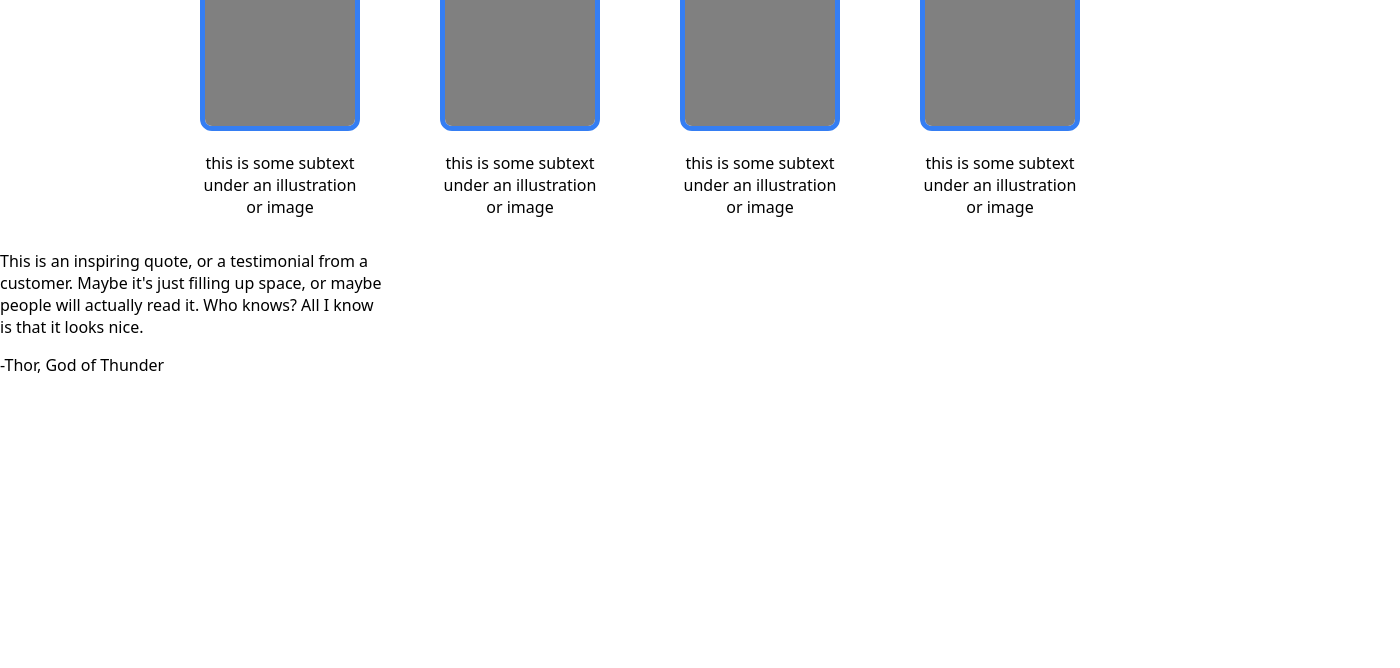
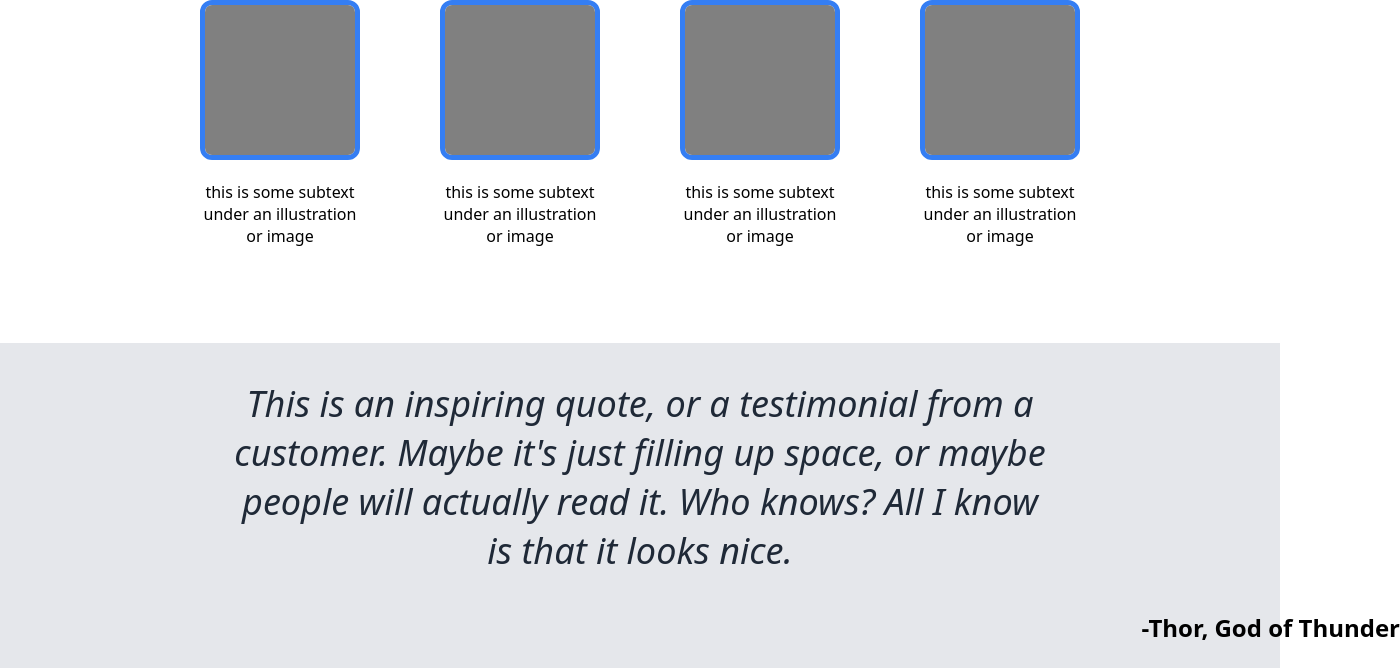
Before and after one commit to Bitzan/Project-Landing-Page, a plain HTML site: page index.html in a window 1280 px wide. Shown: the part 692-1360 px from the top of the page, 1400 px wide, since content can reach past the window. Before the commit the page ends 1084 px from the top, so only its background shows below. Drawn offline with Linux system fonts and the light colour scheme.

Commit message:
Styled main-content2 in css

```diff
--- a/index.html
+++ b/index.html
@@ -68,8 +68,8 @@
     </div>
 
     <div class="main-content2">
-        <p>This is an inspiring quote, or a testimonial from a<br> customer. Maybe it's just filling up space, or maybe<br> people will actually read it. Who knows? All I know<br> is that it looks nice.</p>
-        <p>-Thor, God of Thunder</p>
+        <p class="quote">This is an inspiring quote, or a testimonial from a<br> customer. Maybe it's just filling up space, or maybe<br> people will actually read it. Who knows? All I know<br> is that it looks nice.</p>
+        <div class="author"><p class="thor">-Thor, God of Thunder</p></div>
     </div>
 </body>
 
--- a/style.css
+++ b/style.css
@@ -1,8 +1,15 @@
 
+html {
+    margin: 0;
+    padding: 0;
+    height: 100%;
+}
 
 body {
     display: flex;
     flex-direction: column;
+    height: 100%;
+    width: 100%;
     padding: 0;
     margin: 0;
     height: fit-content;
@@ -92,7 +99,8 @@ body {
     border-radius: 12px;
 }
 
-.main-content {
+.main-content,
+.main-content2 {
     margin-left: 15%;
     margin-right: 15%;
 }
@@ -104,6 +112,7 @@ body {
     flex-direction: row;
     text-align: center;
     align-items: center;
+    margin-bottom: 80px;
 }
 
 .illustration-container h1 {
@@ -115,4 +124,26 @@ body {
 
 .information-header {
     text-align: center;
+    margin-top: 50px;
 }
+
+.main-content2 {
+    background-color: #E5E7EB;
+    width: 100%;
+    margin: 0;
+}
+
+.quote {
+    text-align: center;
+    font-size: 36px;
+    font-style: italic;
+    font-weight:light;
+    color: #1F2937;
+}
+
+.author {
+    font-size: 24px;
+    text-align: end;
+    font-weight: bolder;
+    width: 1400px;
+}
```
